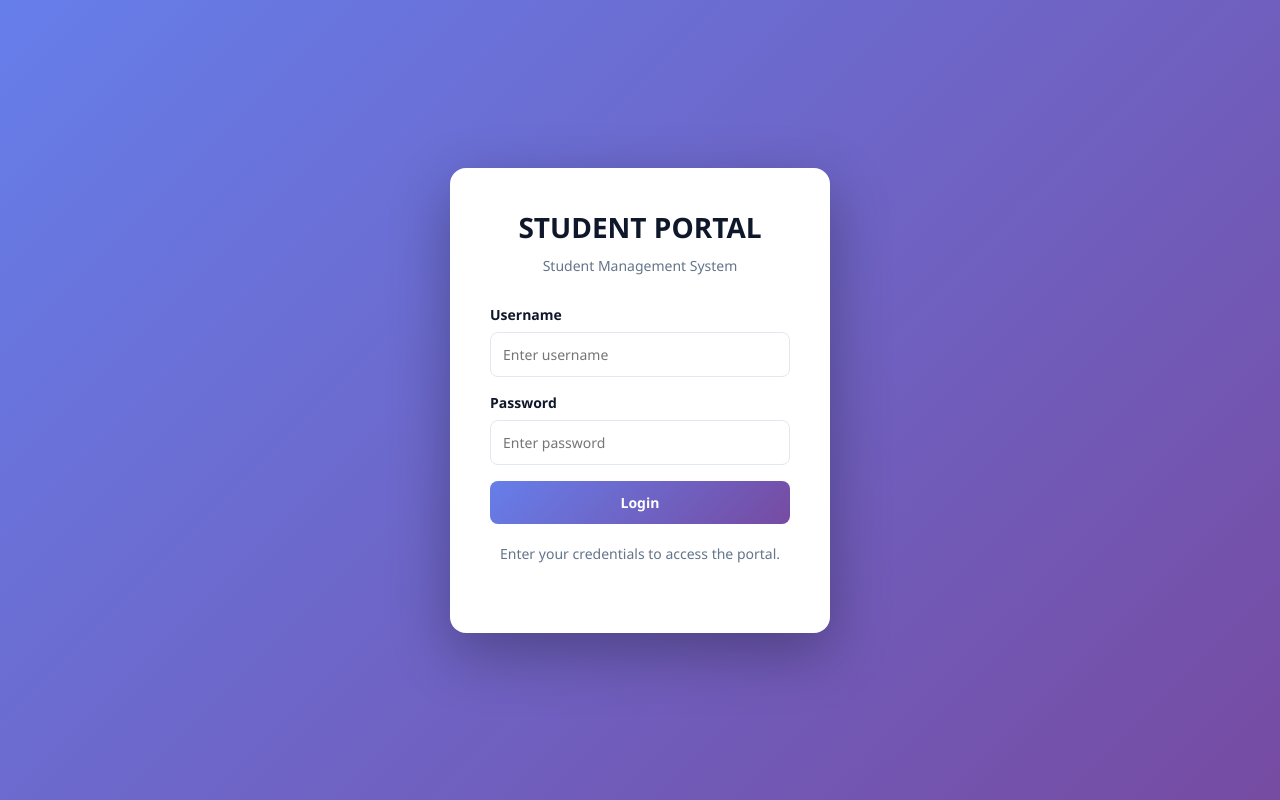
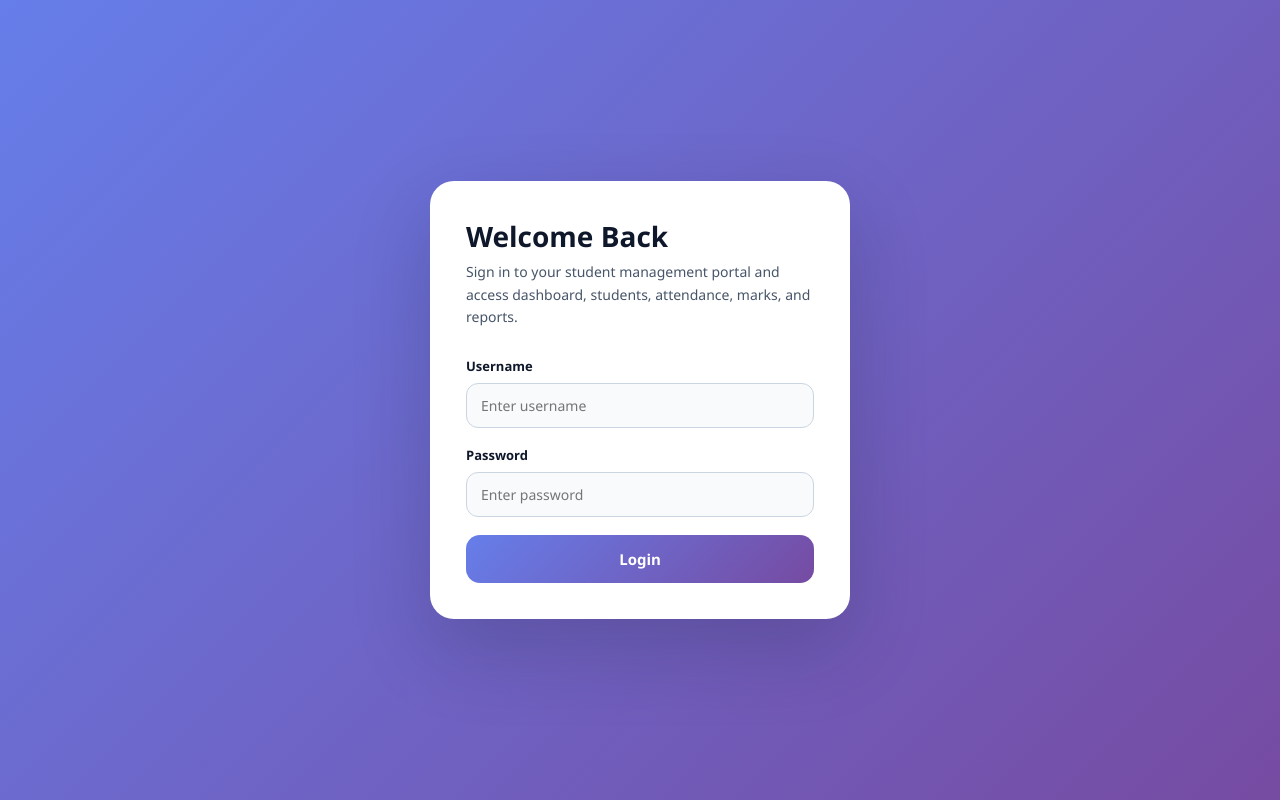
Before and after one commit to paresh-progg/student-management-system, a website: page public/login.html in a window 1280 px wide. Drawn offline with Linux system fonts and the light colour scheme.

Commit message:
Replace login and auth files

```diff
--- a/public/login.html
+++ b/public/login.html
@@ -1,132 +1,136 @@
 <!DOCTYPE html>
-<html>
+<html lang="en">
 <head>
-    <title>Login - SMS Portal</title>
+    <meta charset="UTF-8">
+    <meta name="viewport" content="width=device-width, initial-scale=1.0">
+    <title>Login - Student Portal</title>
     <link rel="stylesheet" href="style.css">
     <style>
-        .login-container {
+        body {
+            margin: 0;
+            font-family: Inter, system-ui, sans-serif;
+            background: linear-gradient(135deg, #667eea 0%, #764ba2 100%);
+            min-height: 100vh;
             display: flex;
             align-items: center;
             justify-content: center;
-            min-height: 100vh;
-            background: linear-gradient(135deg, #667eea 0%, #764ba2 100%);
         }
 
         .login-card {
-            background: white;
-            border-radius: 16px;
-            padding: 40px;
-            box-shadow: 0 20px 60px rgba(0, 0, 0, 0.3);
             width: 100%;
-            max-width: 380px;
+            max-width: 420px;
+            background: #ffffff;
+            border-radius: 24px;
+            box-shadow: 0 30px 80px rgba(15, 23, 42, 0.2);
+            padding: 36px;
         }
 
         .login-card h1 {
-            text-align: center;
+            margin: 0 0 6px;
+            font-size: 28px;
             color: #0f172a;
-            margin-bottom: 10px;
-            font-size: 28px;
         }
 
-        .login-card p {
-            text-align: center;
-            color: #64748b;
-            margin-bottom: 30px;
+        .login-card p.description {
+            margin: 0 0 28px;
+            color: #475569;
             font-size: 14px;
-        }
-
-        .login-form {
-            display: flex;
-            flex-direction: column;
-            gap: 16px;
+            line-height: 1.6;
         }
 
         .form-group {
-            display: flex;
-            flex-direction: column;
+            margin-bottom: 18px;
         }
 
         .form-group label {
+            display: block;
+            margin-bottom: 8px;
+            font-size: 13px;
+            font-weight: 600;
             color: #0f172a;
-            font-weight: 600;
-            margin-bottom: 8px;
-            font-size: 14px;
         }
 
         .form-group input {
-            padding: 12px;
-            border: 1px solid #e2e8f0;
-            border-radius: 8px;
+            width: 100%;
+            padding: 12px 14px;
+            border: 1px solid #cbd5e1;
+            border-radius: 12px;
+            background: #f8fafc;
+            color: #0f172a;
             font-size: 14px;
-            transition: border-color 0.2s ease;
         }
 
         .form-group input:focus {
             outline: none;
             border-color: #667eea;
-            box-shadow: 0 0 0 3px rgba(102, 126, 234, 0.1);
+            box-shadow: 0 0 0 3px rgba(102, 126, 234, 0.12);
         }
 
         .login-btn {
-            padding: 12px;
+            width: 100%;
+            padding: 14px;
+            border: none;
+            border-radius: 14px;
             background: linear-gradient(135deg, #667eea 0%, #764ba2 100%);
             color: white;
-            border: none;
-            border-radius: 8px;
-            font-weight: 600;
+            font-size: 15px;
+            font-weight: 700;
             cursor: pointer;
-            font-size: 14px;
             transition: transform 0.2s ease, box-shadow 0.2s ease;
         }
 
         .login-btn:hover {
-            transform: translateY(-2px);
-            box-shadow: 0 10px 30px rgba(102, 126, 234, 0.4);
-        }
-
-        .login-btn:active {
-            transform: translateY(0);
+            transform: translateY(-1px);
+            box-shadow: 0 15px 35px rgba(102, 126, 234, 0.2);
         }
 
         .error-message {
+            display: none;
+            margin: 0 0 16px;
             color: #dc2626;
             font-size: 13px;
             text-align: center;
-            display: none;
         }
 
         .info-text {
+            margin-top: 18px;
+            font-size: 13px;
+            color: #64748b;
             text-align: center;
-            color: #94a3b8;
-            font-size: 12px;
-            margin-top: 20px;
+            line-height: 1.6;
+        }
+
+        .credentials {
+            margin-top: 12px;
+            padding: 14px;
+            border-radius: 14px;
+            background: #f1f5f9;
+            color: #334155;
+            font-size: 13px;
+            line-height: 1.5;
+            text-align: center;
         }
     </style>
 </head>
 <body>
-    <div class="login-container">
     <div class="login-card">
-            <h1>STUDENT PORTAL</h1>
-            <p>Student Management System</p>
+        <h1>Welcome Back</h1>
+        <p class="description">Sign in to your student management portal and access dashboard, students, attendance, marks, and reports.</p>
 
-            <form class="login-form" id="loginForm">
+        <form id="loginForm">
             <div class="form-group">
                 <label for="username">Username</label>
                 <input type="text" id="username" placeholder="Enter username" required>
             </div>
-
             <div class="form-group">
                 <label for="password">Password</label>
                 <input type="password" id="password" placeholder="Enter password" required>
             </div>
-
             <div class="error-message" id="errorMessage"></div>
-
             <button type="submit" class="login-btn">Login</button>
         </form>
 
-            <p class="info-text">Enter your credentials to access the portal.<br></p>
-        </div>
+
     </div>
 
     <script src="login.js"></script>
--- a/public/login.js
+++ b/public/login.js
@@ -30,7 +30,6 @@ loginForm.addEventListener("submit", async (e) => {
             body: JSON.stringify({ username, password })
         });
 
-        console.log("Response status:", response.status);
         const contentType = response.headers.get("content-type") || "";
         const responseText = await response.text();
 
@@ -40,7 +39,6 @@ loginForm.addEventListener("submit", async (e) => {
         }
 
         const data = JSON.parse(responseText);
-        console.log("Response data:", data);
 
         if (response.ok) {
             localStorage.setItem("isLoggedIn", "true");
```
Also changed, not shown: public/auth.js (+6 -4 lines). Lines whose indentation alone changed are shown as unchanged.
